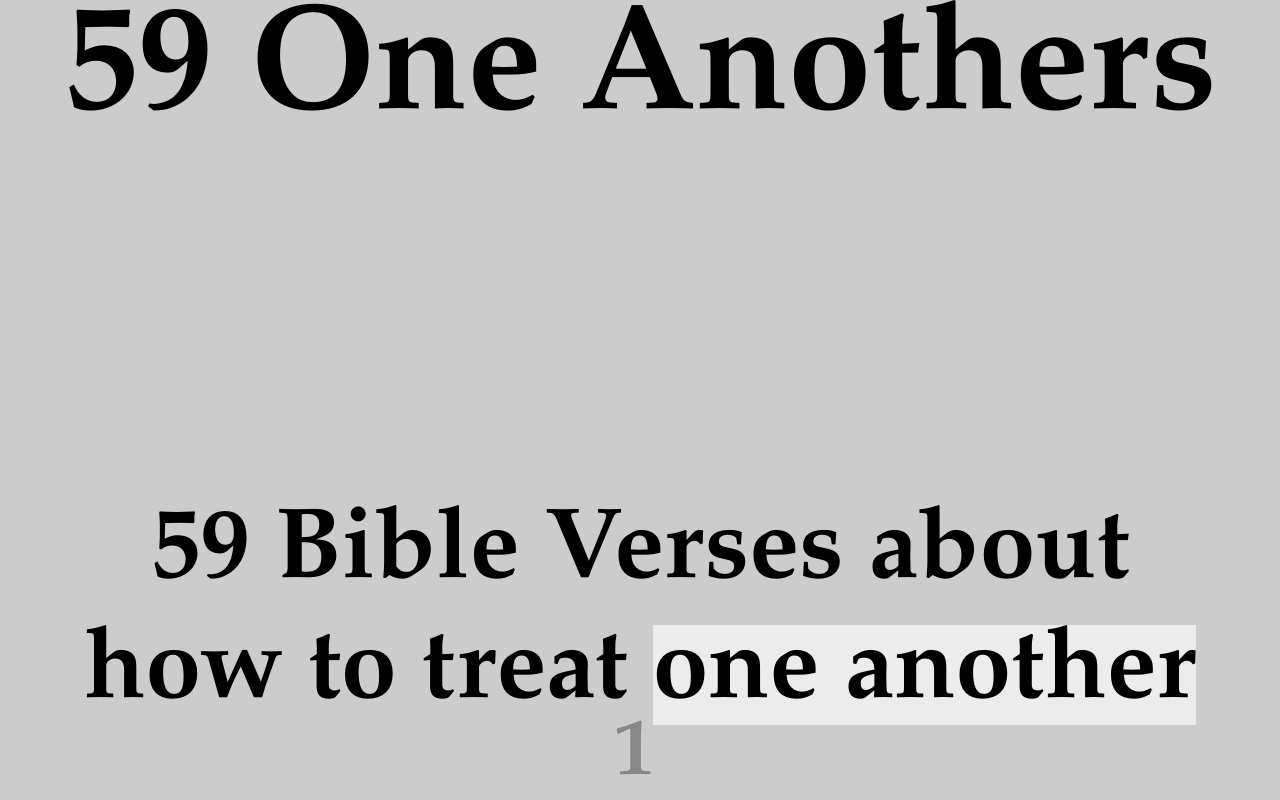
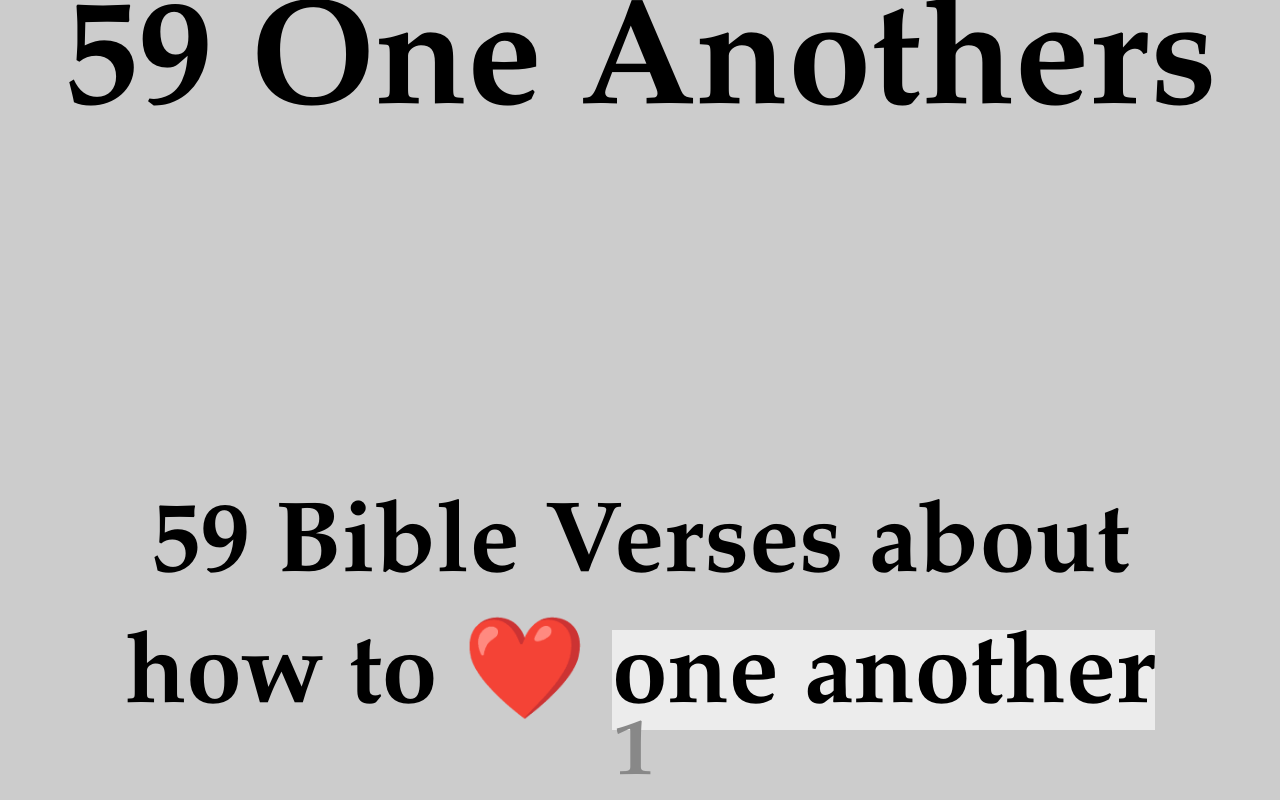
Before and after one commit to mattam/59oneanothers, a React (Create React App) app: page / in a window 1280 px wide. Built offline with nearby package versions, Linux system fonts and the light colour scheme.

Commit message:
Changing it to love for Valentine's day

```diff
--- a/public/index.html
+++ b/public/index.html
@@ -7,16 +7,16 @@
     <meta name="theme-color" content="#000000" />
     <meta
       name="description"
-      content="59 Bible Verses about how to treat one another"
+      content="59 Bible Verses about how to ❤️ one another"
     />
     <link rel="apple-touch-icon" href="%PUBLIC_URL%/59-icon.png" />
     <meta property="og:url" content="https://www.59oneanothers.com/" />
     <meta property="og:title" content="59 One Anothers" />
-    <meta property="og:description" content="59 Bible Verses about how to treat one another" />
+    <meta property="og:description" content="59 Bible Verses about how to ❤️ one another" />
     <meta property="og:image" content="%PUBLIC_URL%/og-sharecard.png" />
     <meta property="og:type" content="website" />
     <meta name="twitter:card" content="%PUBLIC_URL%/og-sharecard.png" />
-    <meta name="description" content="59 Bible Verses about how to treat one another" />
+    <meta name="description" content="59 Bible Verses about how to ❤️ one another" />
     <!--
       manifest.json provides metadata used when your web app is installed on a
       user's mobile device or desktop. See https://developers.google.com/web/fundamentals/web-app-manifest/
--- a/src/App.js
+++ b/src/App.js
@@ -35,7 +35,7 @@ function App() {
       <div className="verseObj">
         <h2>59 One Anothers</h2>
         <span className="verses">
-        <h4>59 Bible Verses about how to treat <span className="oneAnother">one another</span></h4>
+        <h4>59 Bible Verses about how to ❤️ <span className="oneAnother">one another</span></h4>
         </span>
       </div>
         {renderVerses()}
```
